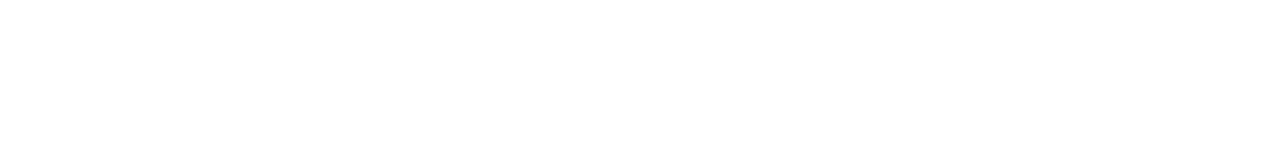
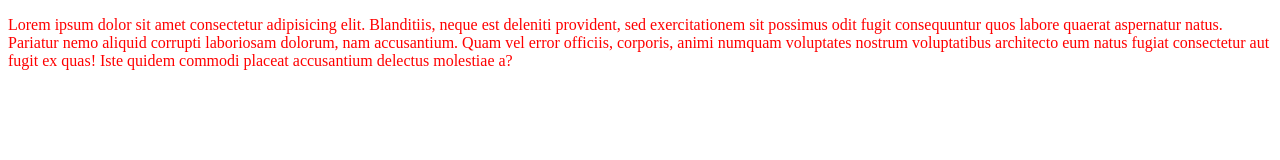
Before and after one commit to bhuiamh/my-first-repo, a plain HTML site: page index.html in a window 1280 px wide. Drawn offline with Linux system fonts and the light colour scheme.

Commit message:
styles added

```diff
--- a/index.html
+++ b/index.html
@@ -5,8 +5,9 @@
     <meta http-equiv="X-UA-Compatible" content="IE=edge">
     <meta name="viewport" content="width=device-width, initial-scale=1.0">
     <title>My First Repo</title>
+    <link rel="stylesheet" href="styles.css">
 </head>
 <body>
-
+    <P>Lorem ipsum dolor sit amet consectetur adipisicing elit. Blanditiis, neque est deleniti provident, sed exercitationem sit possimus odit fugit consequuntur quos labore quaerat aspernatur natus. Pariatur nemo aliquid corrupti laboriosam dolorum, nam accusantium. Quam vel error officiis, corporis, animi numquam voluptates nostrum voluptatibus architecto eum natus fugiat consectetur aut fugit ex quas! Iste quidem commodi placeat accusantium delectus molestiae a?</P>
 </body>
 </html>
--- /dev/null
+++ b/styles.css
@@ -0,0 +1,3 @@
+p{
+    color: red;
+}
```
